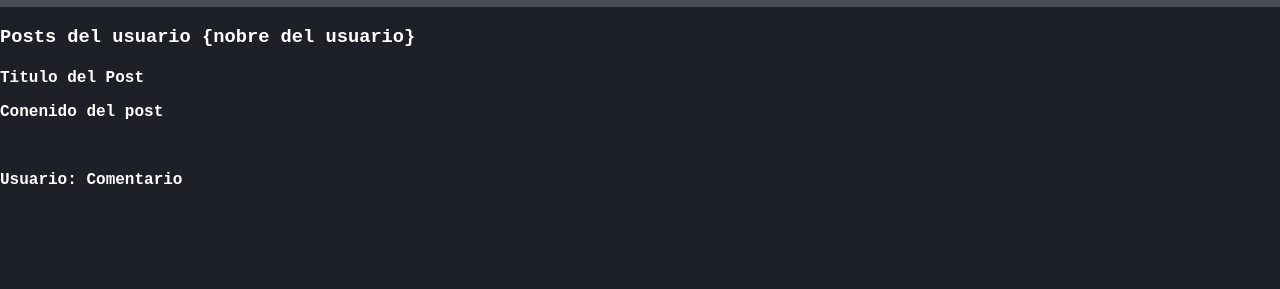
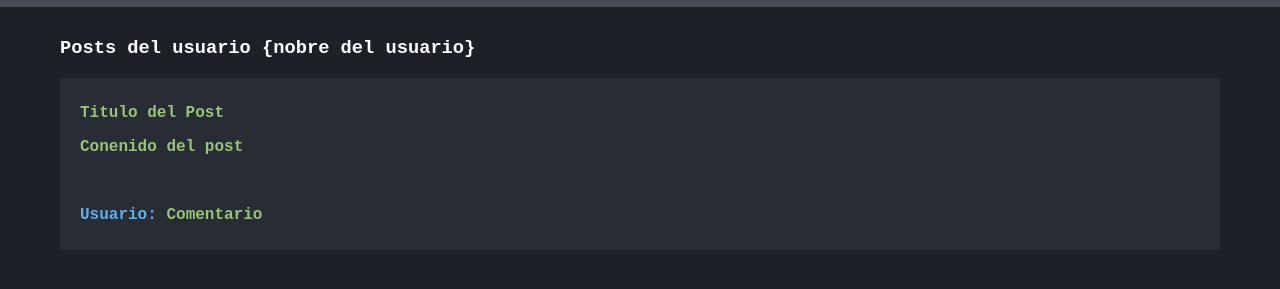
Before and after one commit to danoo16/curso-git, a plain HTML site: page index.html in a window 1280 px wide. Shown: the part 63-352 px from the top of the page. Drawn offline with Linux system fonts and the light colour scheme; a web font is replaced by a local one.

Commit message:
Add Styles css

```diff
--- a/style.css
+++ b/style.css
@@ -22,3 +22,23 @@ h1 {
     width: 50px;
     height: 50px;
 }
+
+.container {
+    margin-top:30px;
+    padding: 0 60px 0 60px;
+}
+
+.post {
+    background-color: #282c34;
+    margin-bottom: 15px;
+    padding: 5px 20px 5px 20px;
+    border-bottom: 12px;
+}
+
+.post h4 {
+    color: #98c379;
+}
+
+.post span {
+    color: #61afef;
+}
```
